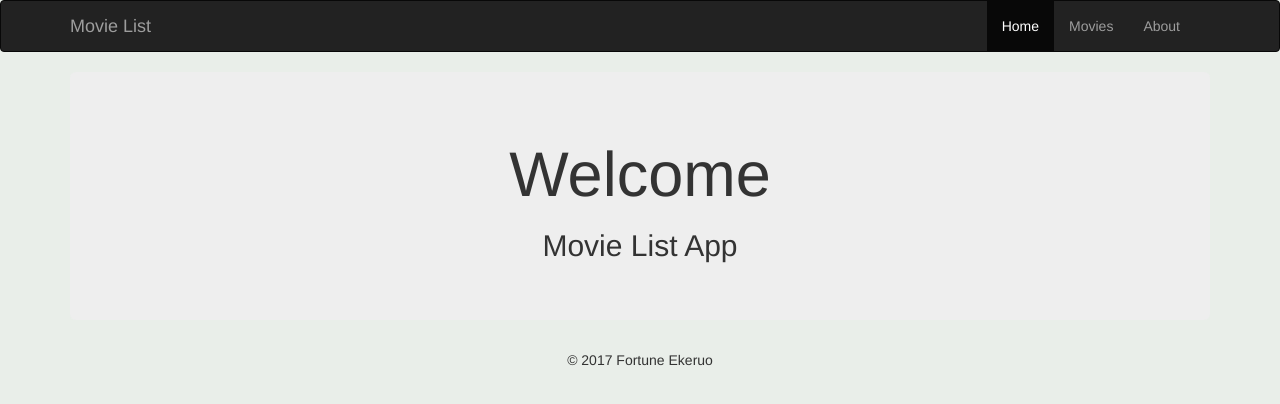
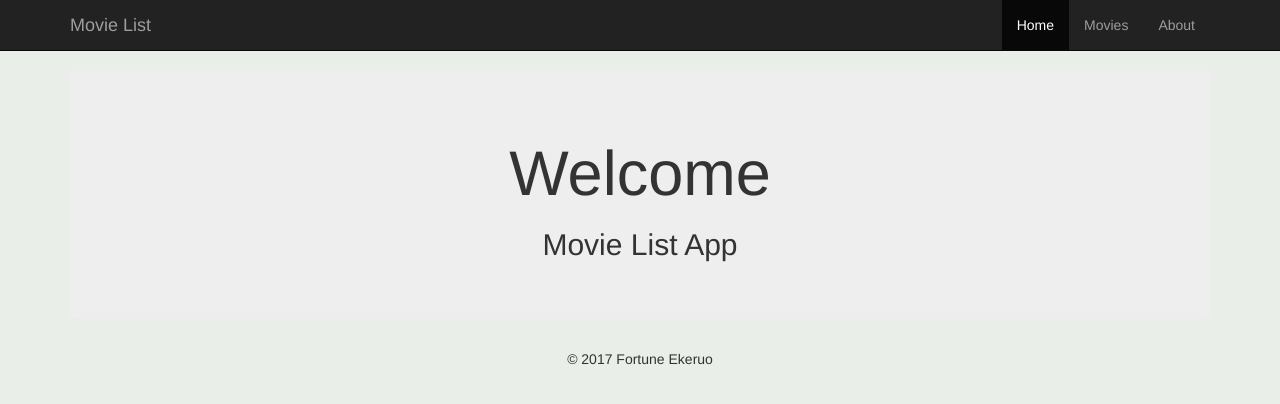
Before and after one commit to fortunee/movie-list, a website built with webpack: page index.html in a window 1280 px wide. Built offline with nearby package versions, Linux system fonts and the light colour scheme; some packages are replaced by stand-ins of ours.

Commit message:
Add navbar-static-top class to make navbar border radius straighten out

```diff
--- a/app/components/shared/navbar.template.html
+++ b/app/components/shared/navbar.template.html
@@ -1,4 +1,4 @@
-<nav class="navbar navbar-inverse">
+<nav class="navbar navbar-inverse navbar-static-top">
   <div class="container">
     <div class="navbar-header">
       <button type="button" class="navbar-toggle collapsed"
```
